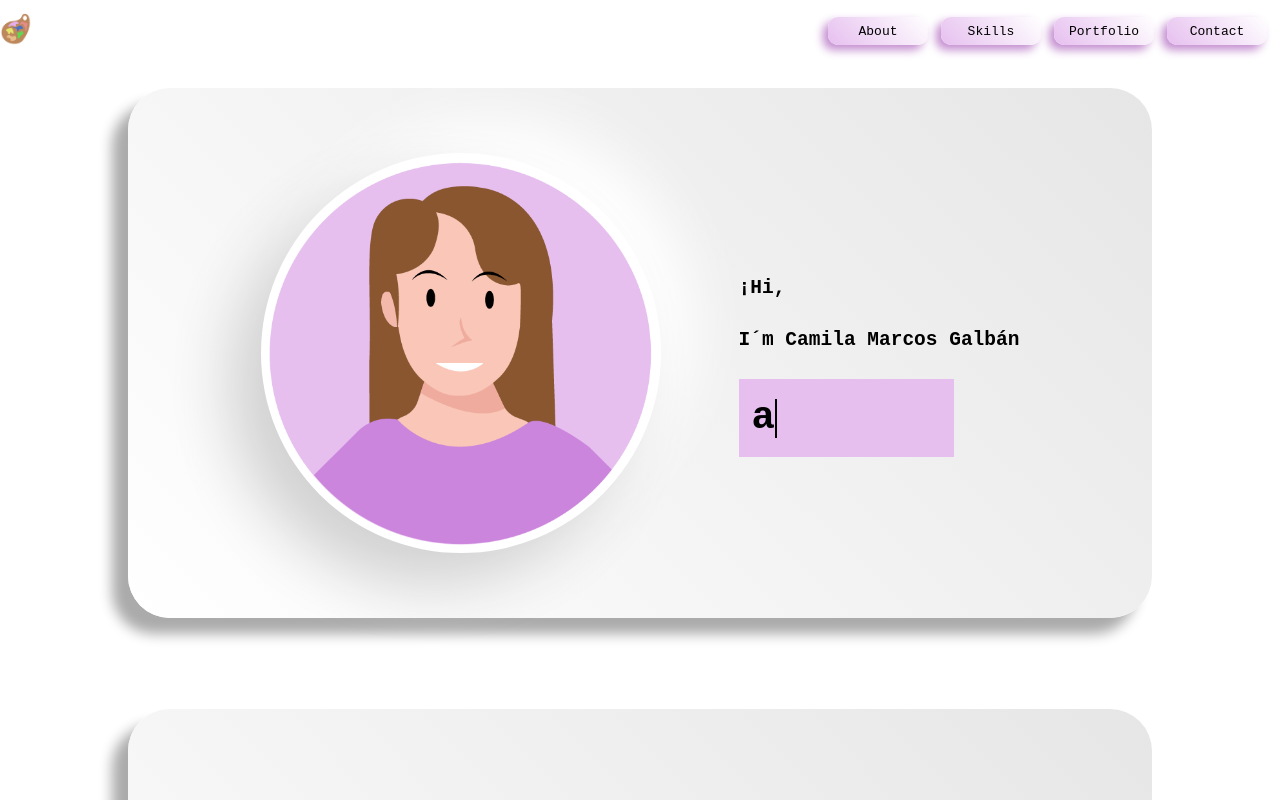
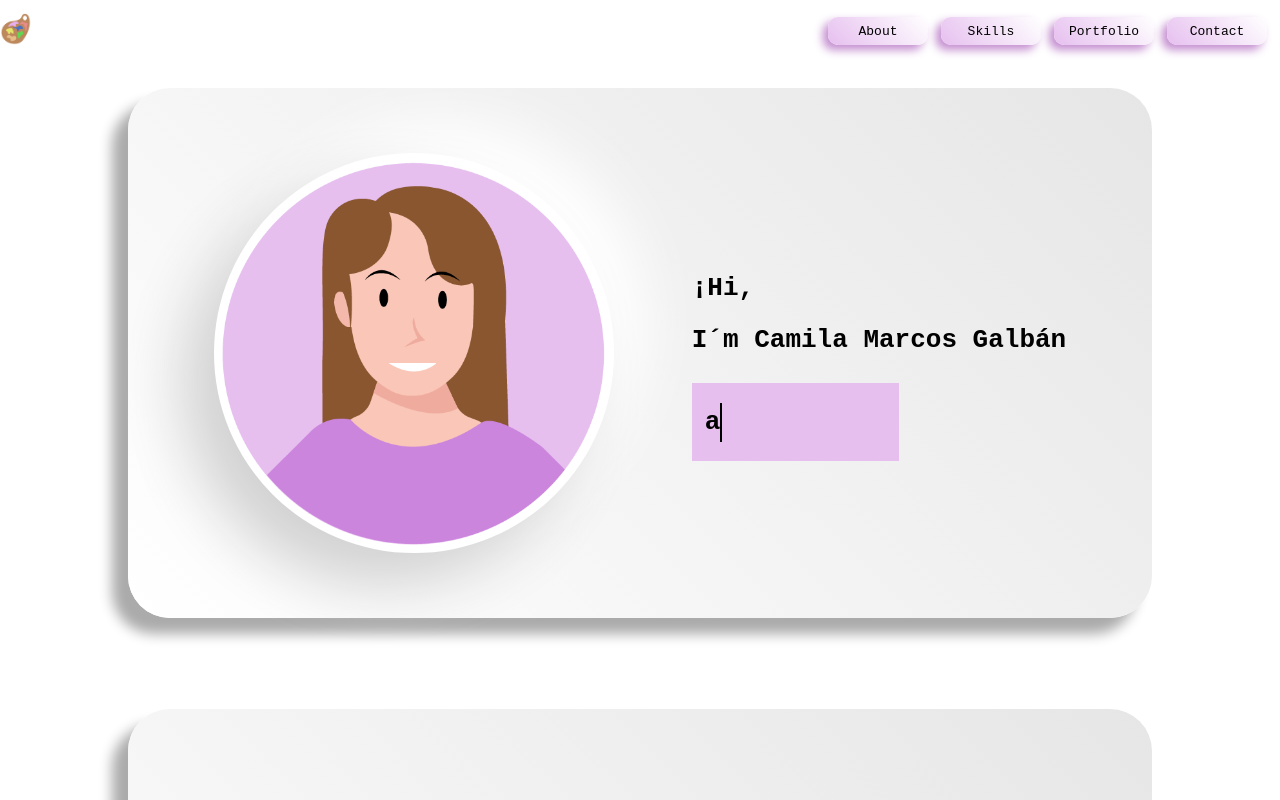
Before and after one commit to camila-marcosgalban/Portfolio, a React (Create React App) app: page / in a window 1280 px wide. Shown: the top 800 px of the page. Built offline with nearby package versions, Linux system fonts and the light colour scheme.

Commit message:
fix font size

```diff
--- a/src/components/Home/Home.css
+++ b/src/components/Home/Home.css
@@ -47,8 +47,6 @@ main #introContainer {
     text-align: left;
     line-height: 4rem;
     margin: 3rem;
-    font-size: 1.5rem;
-    font-weight: 600;
 }
 
 #wrapper {
@@ -61,7 +59,7 @@ main #introContainer {
 }
 
 .static {
-    font-size: 1.5rem;
+    font-size: 2rem;
     font-weight: 600;
 }
 
```
